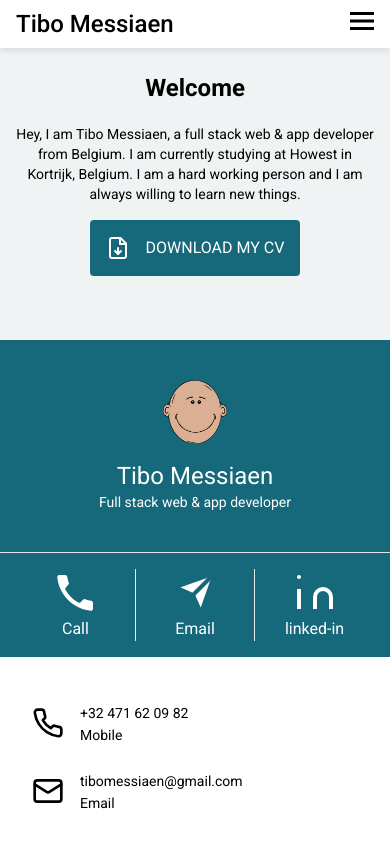
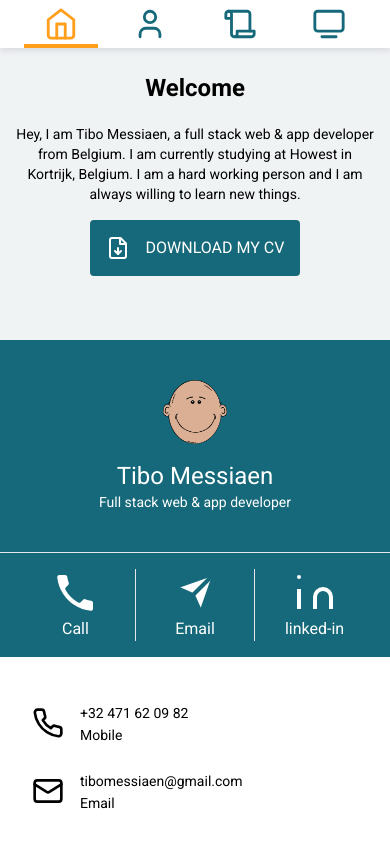
Before and after one commit to Vandammecasper/Portfolio, a React (Vite) app in the folder Portfolio/: page / in a window 390 px wide. Shown: the top 841 px of the page. Built offline with nearby package versions, Linux system fonts and the light colour scheme.

Commit message:
feat: mobile header

```diff
--- a/Portfolio/src/components/Header.tsx
+++ b/Portfolio/src/components/Header.tsx
@@ -1,5 +1,5 @@
-import { useState } from 'react'
-import { Settings, Home } from 'lucide-react';
+import { useEffect, useState } from 'react'
+import { Home, User, Scroll, Tv2, } from 'lucide-react';
 
 import { Link } from 'react-router-dom';
 
@@ -11,6 +11,13 @@ interface Props {
 
 export default ({title}:Props) => {
   const [active, setActive] = useState('Home');
+
+  useEffect(() => {
+    if(window.location.href.includes('home')) setActive('Home');
+    if(window.location.href.includes('about')) setActive('About me');
+    if(window.location.href.includes('learning')) setActive('Learning Adventure');
+    if(window.location.href.includes('projects')) setActive('Projects');
+  }, [])
 
   const body = document.querySelector("body");
 
@@ -36,7 +43,9 @@ export default ({title}:Props) => {
 
   return (
     <header className="flex place-content-between bg-white px-4 content-center text-center place-items-center h-12 shadow-header xl:h-16 xl:px-6 2xl:px-24">
-      <Link to='/' onClick={selectHome}><h1 className='text-2xl font-medium xl:text-3xl'>{title}</h1></Link>
+      <div className='hidden sm:flex '>
+        <Link to='/' onClick={selectHome}><h1 className='text-2xl font-medium xl:text-3xl'>{title}</h1></Link>
+      </div>
       <div className='hidden sm:flex xl:text-xl'>
         <ul>
           {active === 'About me' ?
@@ -53,12 +62,24 @@ export default ({title}:Props) => {
 
         </ul>
       </div>
-      <div className="c-header__mobile-nav-trigger sm:hidden">
-        <button className="o-button-reset c-nav-trigger js-toggle-nav" onClick={handleClick}>
-            <svg xmlns="http://www.w3.org/2000/svg" width="24" height="18" viewBox="0 0 24 18">
-                <path className="c-nav-trigger__svg" id="navbar_mobile" d="M3,24H27V21H3v3Zm0-7.5H27v-3H3v3ZM3,6V9H27V6Z" transform="translate(-3 -6)" fill="" fill-rule="evenodd"/>
-              </svg>
-        </button>
+      <div className='flex w-full sm:hidden xl:text-xl'>
+        <ul className='flex place-content-around w-full '>
+            {active === 'Home' ?
+              <li className='inline'><Link className='p-3 xl:p-4 border-b-4 border-orange-peel' to='/'><Home className='inline p-2 stroke-orange-peel' size={50}/></Link></li> :
+              <li className='inline'><Link className='p-3 xl:p-4 hover:border-b-4 border-caribbean-current' to='/' onClick={selectHome}><Home className='inline p-2 stroke-caribbean-current' size={50}/></Link></li>}
+            {active === 'About me' ?
+              <li className='inline'><Link className='p-3 xl:p-4 border-b-4 border-orange-peel' to='/about'><User className='inline p-2 stroke-orange-peel' size={50}/></Link></li> :
+              <li className='inline'><Link className='p-3 xl:p-4 hover:border-b-4 border-caribbean-current' to='/about' onClick={selectAbout}><User className='inline p-2 stroke-caribbean-current' size={50}/></Link></li>}
+
+            {active === 'Learning Adventure' ?
+              <li className='inline'><Link className='p-3 xl:p-4 border-b-4 border-orange-peel' to='/learning'><Scroll className='inline p-2 stroke-orange-peel' size={50}/></Link></li> :
+              <li className='inline'><Link className='p-3 xl:p-4 hover:border-b-4 border-caribbean-current' to='/learning' onClick={selectLearning}><Scroll className='inline p-2 stroke-caribbean-current' size={50}/></Link></li>}
+
+            {active === 'Projects' ?
+              <li className='inline'><Link className='p-3 xl:p-4 border-b-4 border-orange-peel' to='/projects'><Tv2 className='inline p-2 stroke-orange-peel' size={50}/></Link></li> :
+              <li className='inline'><Link className='p-3 xl:p-4 hover:border-b-4 border-caribbean-current' to='/projects' onClick={selectProjects}><Tv2 className='inline p-2 stroke-caribbean-current' size={50}/></Link></li>}
+
+          </ul>
       </div>
     </header>
   );
```
